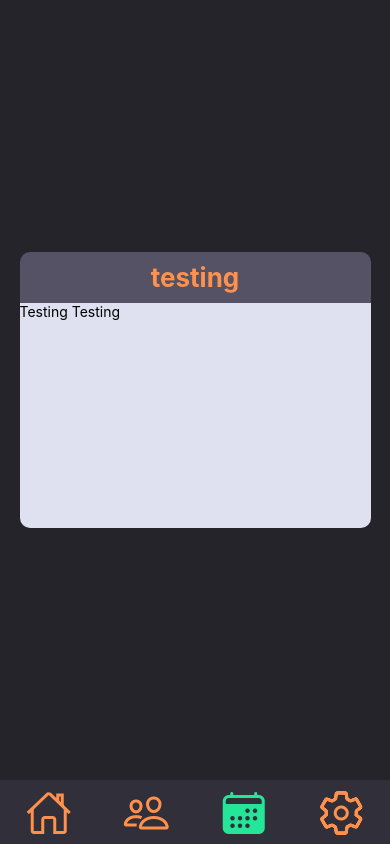
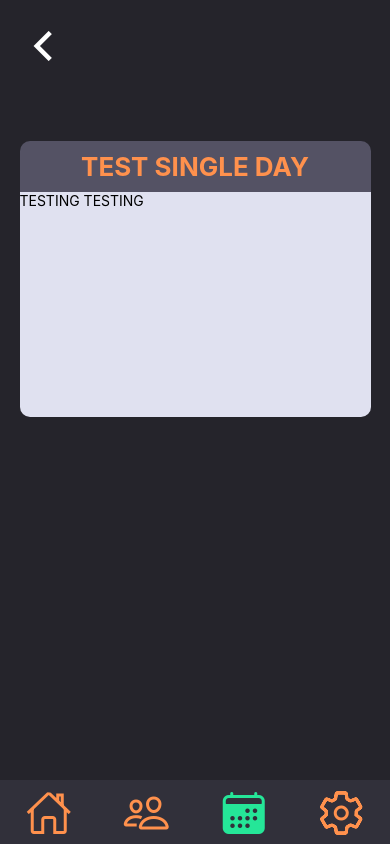
Before and after one commit to alcooke13/group_app, a React Native app in the folder frontend/: screen /Events in a window 390 px wide. Built offline with nearby package versions, Linux system fonts and the light colour scheme; no server answers.

Commit message:
created state for singleView,calender, listview and ability to change states

```diff
--- a/frontend/components/InfoBox.tsx
+++ b/frontend/components/InfoBox.tsx
@@ -5,7 +5,8 @@ import SmallPlus from './SmallPlus';
 interface Props {
   header: string;
   smallPlus?: any;
-  children: JSX.Element|JSX.Element[];
+  children: JSX.Element | JSX.Element[]; //added
+
 };
 
 const InfoBox = (props: Props) => {
@@ -36,6 +37,8 @@ const styles = StyleSheet.create({
     justifyContent: 'center',
     width: '90%',
     maxHeight: '20%',
+    marginTop: 50, // added
+
   },
   top: {
     flexDirection: 'row',
--- a/frontend/screens/EventsScreen.tsx
+++ b/frontend/screens/EventsScreen.tsx
@@ -1,18 +1,16 @@
 import * as React from 'react';
-import { Text, View, StyleSheet, SafeAreaView } from 'react-native';
-import { NavigationContainer } from '@react-navigation/native';
-import { createBottomTabNavigator } from '@react-navigation/bottom-tabs';
-import { SafeAreaProvider } from 'react-native-safe-area-context';
+import { Text, View, StyleSheet, SafeAreaView, ScrollView } from 'react-native';
 import { getEventData, EventData } from '../services/EventServices';
 import { useEffect, useState } from 'react';
 import CalendarMonth from '../components/Calendar';
 import InfoBox from '../components/InfoBox';
-import TextHeader from '../components/TextHeader';
+import SmallButton from '../components/SmallButton';
+import BackArrow from '../components/BackArrow';
 
 
 export default function EventsScreen(){
     const [events, setEvents] = useState<EventData[]>();
-    const [view, setView] = useState("list")
+    const [view, setView] = useState("singleDay")
 
     useEffect(() => {
       getEventData()
@@ -21,41 +19,99 @@ export default function EventsScreen(){
       })
     }, []);
 
+    const toggleCalenderView = () => {
+      setView("calender");
+    };
 
+    const toggleListView = () => {
+      setView("list");
+    };
 
-    //3 Types of views -- state of view/setView
-    // Type 1 - Default = screen with calender --> (if view === calender) render calender screen
-    // Type 2 - List view = listing all events specific to that user (all events from different groups) if (view === list) render list view
-    // Type 3 - A single Day if (view === singleDay) == render day view
+    const toggleDayView = () => {
+      setView("singleDay")
+    }
 
-    // {view === "calender" ? <CalendarMonth></CalendarMonth> : ""}
+    const eventList = events?.flatMap(function(val, index){
+      return <InfoBox key={index} header={val.eventName}>
+        <View style= {styles.textBox}>
+          <Text>Activity: {val.activity}</Text>
+          <Text>Date: {val.date}</Text>
+          <Text>Location: {val.eventLocation}</Text>
+        </View>
+        </InfoBox>
+    });
+
+    const chosenEvent = <InfoBox header='TEST SINGLE DAY'><Text>TESTING TESTING</Text></InfoBox>
 
 
     return (
-        <SafeAreaView style={styles.container}>
-            {view === "calender" ? <InfoBox header='Calender'><CalendarMonth /></InfoBox> : ""}
-            {view === "list" ? <InfoBox header='testing'><Text>Testing Testing</Text></InfoBox>: ""}
-            {/* Second Type */}
+      <SafeAreaView style={[styles.containerList, view === "calender" ? styles.containerCalender: styles.containerList]}>
+        {/* LIST VIEW */}
+          {view === "list" ? <><View style={styles.calendarButtonBox}>
+            <SmallButton title="Calender View" onPress={toggleCalenderView}/>
+          </View>
+            <ScrollView showsVerticalScrollIndicator={false} contentContainerStyle={{ alignItems: 'center' }}>
+           {eventList}
+            </ScrollView></> : ""}
 
+        {/* CALENDER VIEW */}
+
+          {view === "calender" ? <View style={styles.outer}>
+            <View style={styles.calendarButtonBox}>
+            <SmallButton title="List View" onPress={toggleListView}/>
+          </View>
+          <ScrollView style={styles.containerCalender} contentContainerStyle={{ alignItems: 'center', justifyContent: 'center'}}>
+            <InfoBox header='Calender'><CalendarMonth /></InfoBox>
+            </ScrollView>
+            </View>: ""}
+        {/* Changing Scroll View To View to stop from Scrolling calender however to fix Spacing between button and calender */}
+
+        {/* SINGLE DAY VIEW */}
+        {view === "singleDay" ? <View><View style={styles.singleBackBox}><BackArrow onPress={toggleCalenderView}/></View>
+        <ScrollView showsVerticalScrollIndicator={false} contentContainerStyle={{ alignItems: 'center', justifyContent: 'center'}}>
+        {chosenEvent}
+        </ScrollView></View> : ""}
 
         </SafeAreaView>
     )
+}
 
 
+const styles = StyleSheet.create({
+    containerList: {
+      backgroundColor: "#25242B",
+      flex:1
 
-}
+    },
 
-const styles = StyleSheet.create({
-    container: {
-        flex: 1,
-        alignItems: 'center',
-        justifyContent: 'center',
-        backgroundColor: '#25242B'
-      },
-      title: {
-        fontSize: 20,
-        fontWeight: 'bold',
-        color: 'white'
-      },
+    containerCalender: {
+      backgroundColor: "#25242B",
+      flex: 1,
+
+    },
+    calendarButtonBox: {
+      marginBottom: "5%",
+      justifyContent: 'center',
+      alignItems: 'flex-end',
+      marginRight: '5%',
+      marginTop: '5%'
+    },
+
+    singleBackBox: {
+      marginBottom: "5%",
+      justifyContent: 'center',
+      alignItems: 'flex-start',
+      marginLeft: '5%',
+      marginTop: '5%'
+    },
+    textBox: {
+      flex: 1,
+      justifyContent: 'center',
+      alignItems: 'center'
+    },
+    outer: {
+      width: "100%",
+      height: "100%",
+    }
 
   });
```
Also changed, not shown: 1 other file (tests, documents, lock files or other folders).
